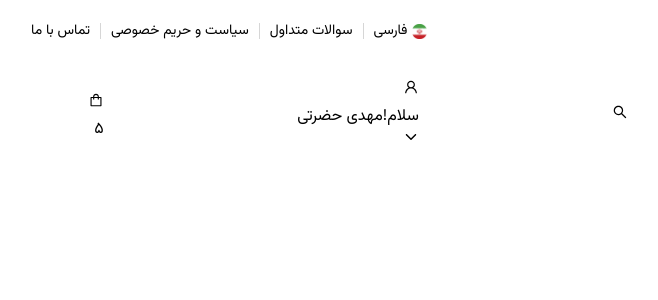
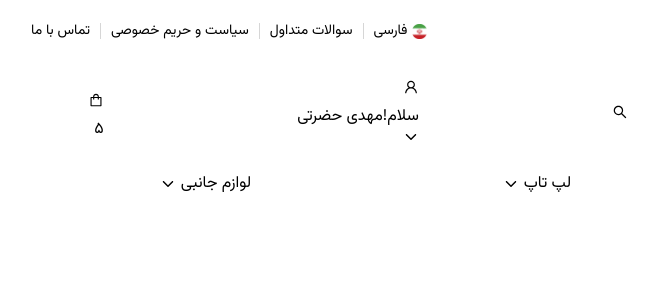
Before and after one commit to Mahdi-Hazrati/harmony-shop, a React (Create React App) app in the folder client/: page / in a window 1280 px wide. Shown: the top 300 px of the page, without its empty margins (535-1193 px from the left). Built offline with nearby package versions, Linux system fonts and the light colour scheme.

Commit message:
Add Header Bottom section - Dropdown menu

```diff
--- /dev/null
+++ b/client/src/components/DropdownMenu/DropdownMenu.jsx
@@ -0,0 +1,21 @@
+import React, { useState } from 'react'
+import { IoIosArrowDown, IoIosArrowUp } from "react-icons/io"
+
+import "./DropdownMenu.scss"
+
+const DropdownMenu = ({ children, title }) => {
+    const [isMenuActive, setIsMenuActive] = useState(false)
+    return (
+        <div className="dropdown-menu">
+            <div className="title" onClick={() => { setIsMenuActive(!isMenuActive) }}>
+                <span>{title}</span>
+                {isMenuActive ? <IoIosArrowUp className="icon" /> : <IoIosArrowDown className="icon" />}
+            </div>
+            <ul className={`list ${isMenuActive ? "active-dropdown-menu" : "deactive-dropdown-menu"}`}>
+                {children}
+            </ul>
+        </div>
+    )
+}
+
+export default DropdownMenu
--- /dev/null
+++ b/client/src/components/DropdownMenu/DropdownMenu.scss
@@ -0,0 +1,50 @@
+.dropdown-menu {
+    width: 200px;
+    position: relative;
+    display: flex;
+    justify-content: flex-start;
+    align-items: center;
+    .title {
+        display: flex;
+        align-items: center;
+        gap: 5px;
+        cursor: pointer;
+        user-select: none;
+        position: relative;
+    }
+    .list {
+        // ------------- //
+        display: none;
+        // ------------- //
+        width: 100%;
+        flex-direction: column;
+        gap: 10px;
+        position: absolute;
+        top: 32px;
+        background-color: var(--black);
+        padding: 10px 5px;
+        border-radius: 0px 0px var(--border-radius-md) var(--border-radius-md);
+        li{
+            width: 100%;
+            height: 32px;
+            font-size: 12px;
+            display: flex;
+            align-items: center;
+            padding-right: 10px;
+            color: var(--white);
+            &:hover{
+                cursor: pointer;
+                background-color: var(--secondary);
+            }
+
+
+        }
+    }
+    .active-dropdown-menu{
+        display: flex;
+    }
+    .deactive-dropdown-menu{
+        display: none;
+    }
+
+}
--- a/client/src/components/Header/Bottom.jsx
+++ b/client/src/components/Header/Bottom.jsx
@@ -1,8 +1,38 @@
 import React from 'react'
+import DropdownMenu from '../DropdownMenu/DropdownMenu'
 import "./Bottom.scss"
 const Bottom = () => {
   return (
-    <div className="header-bottom">پایین</div>
+    <div className="header-bottom">
+      <DropdownMenu title="تمام محصولات">
+        <li>محصول شماره یک</li>
+        <li>محصول شماره دو</li>
+        <li>محصول شماره سه</li>
+        <li>محصول شماره چهار</li>
+        <li>محصول شماره پنج</li>
+      </DropdownMenu>
+      <DropdownMenu title="گوشی">
+        <li>محصول شماره یک</li>
+        <li>محصول شماره دو</li>
+        <li>محصول شماره سه</li>
+        <li>محصول شماره چهار</li>
+        <li>محصول شماره پنج</li>
+      </DropdownMenu>
+      <DropdownMenu title="لپ تاپ">
+        <li>محصول شماره یک</li>
+        <li>محصول شماره دو</li>
+        <li>محصول شماره سه</li>
+        <li>محصول شماره چهار</li>
+        <li>محصول شماره پنج</li>
+      </DropdownMenu>
+      <DropdownMenu title="لوازم جانبی">
+        <li>محصول شماره یک</li>
+        <li>محصول شماره دو</li>
+        <li>محصول شماره سه</li>
+        <li>محصول شماره چهار</li>
+        <li>محصول شماره پنج</li>
+      </DropdownMenu>
+    </div>
   )
 }
 
--- a/client/src/components/Header/Bottom.scss
+++ b/client/src/components/Header/Bottom.scss
@@ -0,0 +1,5 @@
+.header-bottom{
+    display: flex;
+    justify-content: space-around;
+    align-items: center;
+}
--- a/client/src/configuration/Reset.scss
+++ b/client/src/configuration/Reset.scss
@@ -4,7 +4,7 @@
     padding: 0;
 }
 
-ul > li{
+ul> li, li{
     list-style: none;
 }
 input, input:focus{
```
